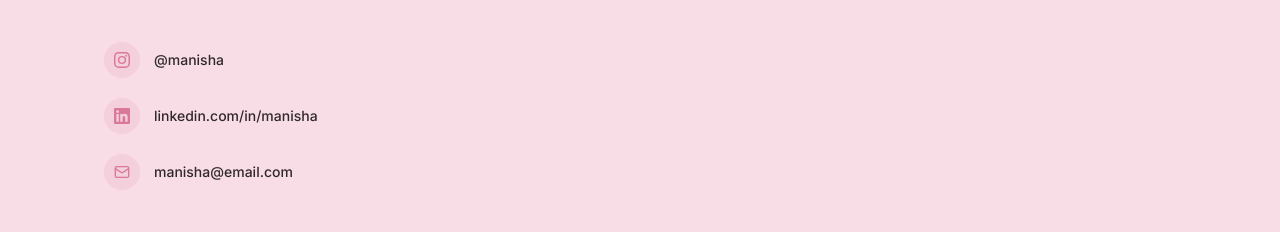
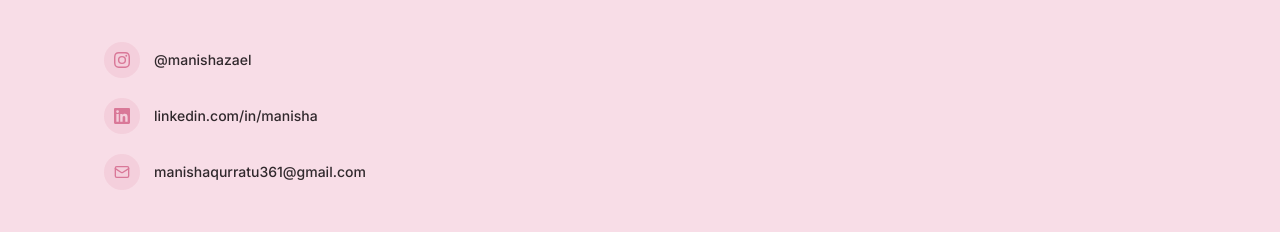
Before and after one commit to whosArlend/manisha-portofolio, a React (Vite) app: page / in a window 1280 px wide. Shown: the part 5188-5420 px from the top of the page. Built offline with nearby package versions, Linux system fonts and the light colour scheme.

Commit message:
update the contact info

```diff
--- a/src/components/layout/Footer.tsx
+++ b/src/components/layout/Footer.tsx
@@ -17,9 +17,9 @@ const MailIcon = () => (
 )
 
 const socials = [
-  { icon: InstagramIcon, label: 'Instagram', href: '#' },
-  { icon: LinkedInIcon, label: 'LinkedIn', href: '#' },
-  { icon: MailIcon, label: 'Email', href: 'mailto:manisha@email.com' },
+  { icon: InstagramIcon, label: 'Instagram', href: 'https://www.instagram.com/manishazael/' },
+  { icon: LinkedInIcon, label: 'LinkedIn', href: 'https://www.linkedin.com/in/manisha-qurratu-982392324/' },
+  { icon: MailIcon, label: 'Email', href: 'mailto:manishaqurratu361@gmail.com' },
 ]
 
 export default function Footer() {
--- a/src/sections/Contact.tsx
+++ b/src/sections/Contact.tsx
@@ -4,20 +4,20 @@ import { Mail } from 'lucide-react'
 
 const InstagramIcon = () => (
   <svg viewBox="0 0 24 24" fill="currentColor" className="w-4 h-4">
-    <path d="M12 2.163c3.204 0 3.584.012 4.85.07 3.252.148 4.771 1.691 4.919 4.919.058 1.265.069 1.645.069 4.849 0 3.205-.012 3.584-.069 4.849-.149 3.225-1.664 4.771-4.919 4.919-1.266.058-1.644.07-4.85.07-3.204 0-3.584-.012-4.849-.07-3.26-.149-4.771-1.699-4.919-4.92-.058-1.265-.07-1.644-.07-4.849 0-3.204.013-3.583.07-4.849.149-3.227 1.664-4.771 4.919-4.919 1.266-.057 1.645-.069 4.849-.069zM12 0C8.741 0 8.333.014 7.053.072 2.695.272.273 2.69.073 7.052.014 8.333 0 8.741 0 12c0 3.259.014 3.668.072 4.948.2 4.358 2.618 6.78 6.98 6.98C8.333 23.986 8.741 24 12 24c3.259 0 3.668-.014 4.948-.072 4.354-.2 6.782-2.618 6.979-6.98.059-1.28.073-1.689.073-4.948 0-3.259-.014-3.667-.072-4.947-.196-4.354-2.617-6.78-6.979-6.98C15.668.014 15.259 0 12 0zm0 5.838a6.162 6.162 0 100 12.324 6.162 6.162 0 000-12.324zM12 16a4 4 0 110-8 4 4 0 010 8zm6.406-11.845a1.44 1.44 0 100 2.881 1.44 1.44 0 000-2.881z"/>
+    <path d="M12 2.163c3.204 0 3.584.012 4.85.07 3.252.148 4.771 1.691 4.919 4.919.058 1.265.069 1.645.069 4.849 0 3.205-.012 3.584-.069 4.849-.149 3.225-1.664 4.771-4.919 4.919-1.266.058-1.644.07-4.85.07-3.204 0-3.584-.012-4.849-.07-3.26-.149-4.771-1.699-4.919-4.92-.058-1.265-.07-1.644-.07-4.849 0-3.204.013-3.583.07-4.849.149-3.227 1.664-4.771 4.919-4.919 1.266-.057 1.645-.069 4.849-.069zM12 0C8.741 0 8.333.014 7.053.072 2.695.272.273 2.69.073 7.052.014 8.333 0 8.741 0 12c0 3.259.014 3.668.072 4.948.2 4.358 2.618 6.78 6.98 6.98C8.333 23.986 8.741 24 12 24c3.259 0 3.668-.014 4.948-.072 4.354-.2 6.782-2.618 6.979-6.98.059-1.28.073-1.689.073-4.948 0-3.259-.014-3.667-.072-4.947-.196-4.354-2.617-6.78-6.979-6.98C15.668.014 15.259 0 12 0zm0 5.838a6.162 6.162 0 100 12.324 6.162 6.162 0 000-12.324zM12 16a4 4 0 110-8 4 4 0 010 8zm6.406-11.845a1.44 1.44 0 100 2.881 1.44 1.44 0 000-2.881z" />
   </svg>
 )
 
 const LinkedInIcon = () => (
   <svg viewBox="0 0 24 24" fill="currentColor" className="w-4 h-4">
-    <path d="M20.447 20.452h-3.554v-5.569c0-1.328-.027-3.037-1.852-3.037-1.853 0-2.136 1.445-2.136 2.939v5.667H9.351V9h3.414v1.561h.046c.477-.9 1.637-1.85 3.37-1.85 3.601 0 4.267 2.37 4.267 5.455v6.286zM5.337 7.433a2.062 2.062 0 01-2.063-2.065 2.064 2.064 0 112.063 2.065zm1.782 13.019H3.555V9h3.564v11.452zM22.225 0H1.771C.792 0 0 .774 0 1.729v20.542C0 23.227.792 24 1.771 24h20.451C23.2 24 24 23.227 24 22.271V1.729C24 .774 23.2 0 22.222 0h.003z"/>
+    <path d="M20.447 20.452h-3.554v-5.569c0-1.328-.027-3.037-1.852-3.037-1.853 0-2.136 1.445-2.136 2.939v5.667H9.351V9h3.414v1.561h.046c.477-.9 1.637-1.85 3.37-1.85 3.601 0 4.267 2.37 4.267 5.455v6.286zM5.337 7.433a2.062 2.062 0 01-2.063-2.065 2.064 2.064 0 112.063 2.065zm1.782 13.019H3.555V9h3.564v11.452zM22.225 0H1.771C.792 0 0 .774 0 1.729v20.542C0 23.227.792 24 1.771 24h20.451C23.2 24 24 23.227 24 22.271V1.729C24 .774 23.2 0 22.222 0h.003z" />
   </svg>
 )
 
 const contactLinks = [
-  { icon: InstagramIcon, label: 'Instagram', href: '#', display: '@manisha' },
-  { icon: LinkedInIcon, label: 'LinkedIn', href: '#', display: 'linkedin.com/in/manisha' },
-  { icon: Mail, label: 'Email', href: 'mailto:manisha@email.com', display: 'manisha@email.com' },
+  { icon: InstagramIcon, label: 'Instagram', href: 'https://www.instagram.com/manishazael/', display: '@manishazael' },
+  { icon: LinkedInIcon, label: 'LinkedIn', href: 'https://www.linkedin.com/in/manisha-qurratu-982392324/', display: 'linkedin.com/in/manisha' },
+  { icon: Mail, label: 'Email', href: 'mailto:manishaqurratu361@gmail.com', display: 'manishaqurratu361@gmail.com' },
 ]
 
 export default function Contact() {
@@ -64,7 +64,7 @@ export default function Contact() {
             <div style={{ marginBottom: '2.75rem' }}>
               <a
                 id="contact-get-in-touch"
-                href="mailto:manisha@email.com"
+                href="mailto:manishaqurratu361@gmail.com"
                 className="btn-primary"
               >
                 Get In Touch
```
